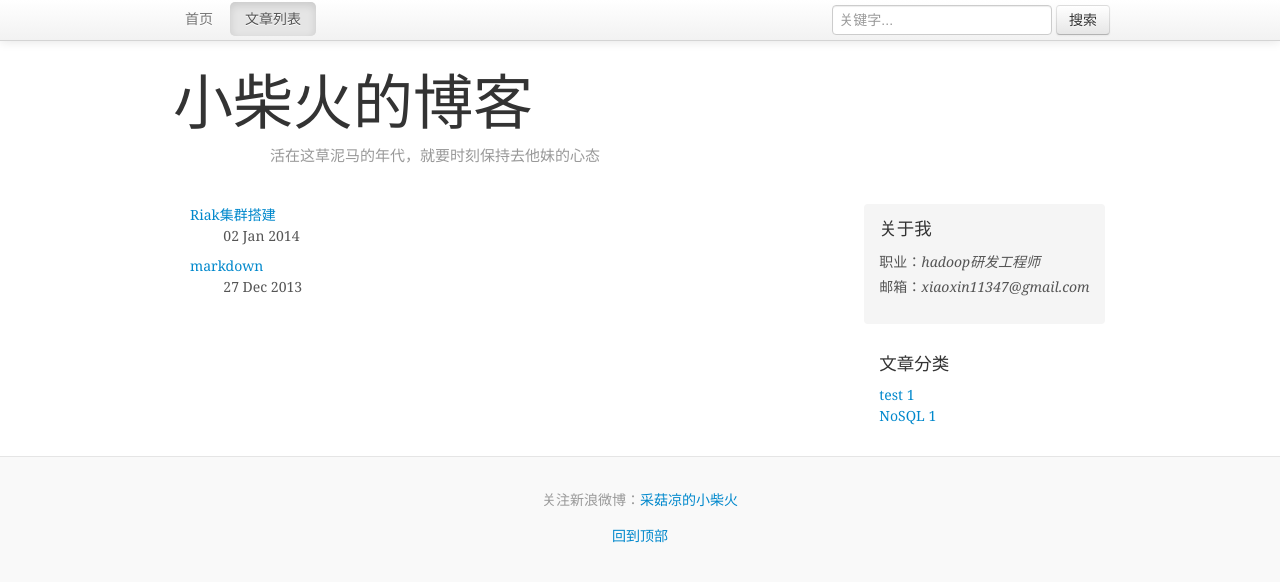
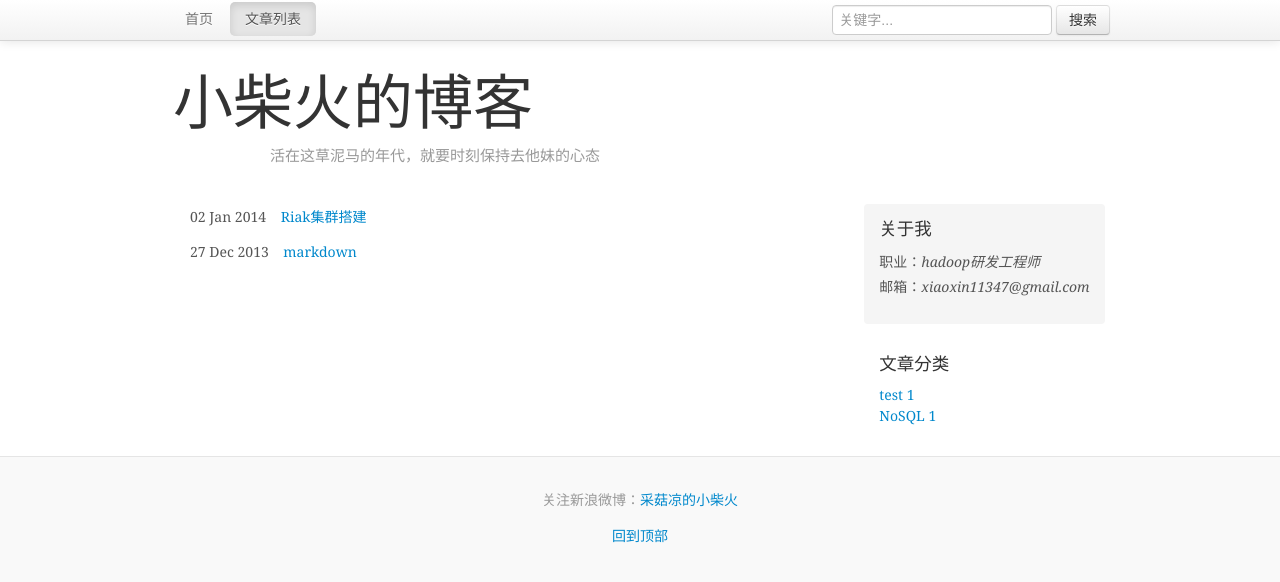
Before and after one commit to 77xiaoxin/77xiaoxin.github.io, a Jekyll site: the page built from list/index.html, in a window 1280 px wide. Shown: the top 582 px of the page. Built offline with Jekyll 4.4.1, drawn with Linux system fonts in a browser that asks for light colours; Markdown is read by kramdown in place of the engine named in the settings.

Commit message:
update list

```diff
--- a/css/style.css
+++ b/css/style.css
@@ -11,10 +11,6 @@ h1,.h1,h2,.h2,h3,.h3,h4,.h4,h5,.h5,h6,.h6 {
 	font-weight: normal;
 	color: #333;
 	margin-top: 0;
-}
-
-li {
-	line-height:150%;
 }
 
 .header {
--- a/list/index.html
+++ b/list/index.html
@@ -3,15 +3,8 @@ layout: archive
 title: 小柴火的博客
 ---
 
-<ul class="list-unstyled">
-	{% for post in site.posts %}
-		<li>
-			<div class="span8">
-				<a href="{{ post.url }}">{{ post.title }}</a>
-			<div>
-			<div class="span3 offset1">
-				{{ post.date | date_to_string }}
-			<div>
-		</li>
-	{% endfor %}
-</ul>
+{% for post in site.posts %}
+	<p>
+		{{ post.date | date_to_string }}&nbsp;&nbsp;&nbsp;&nbsp;<a href="{{ post.url }}">{{ post.title }}</a>
+	<p>
+{% endfor %}
```
